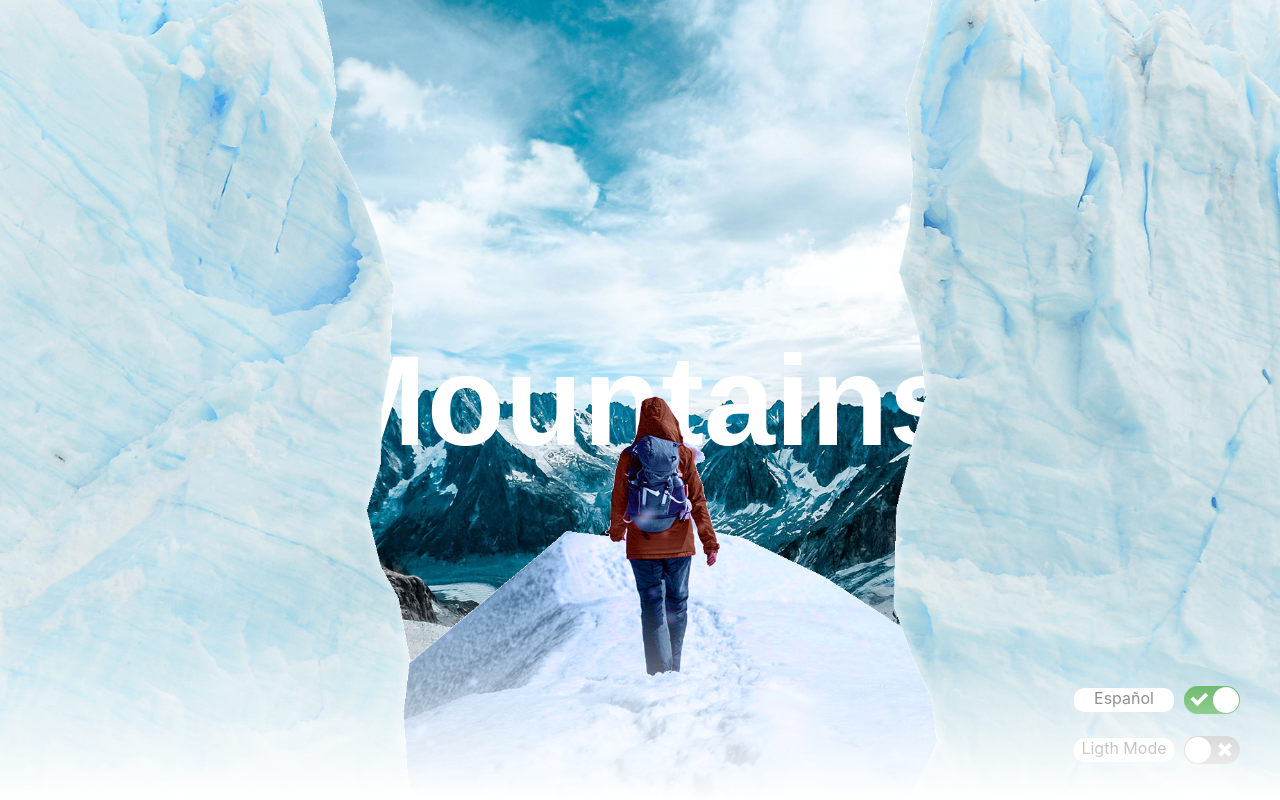
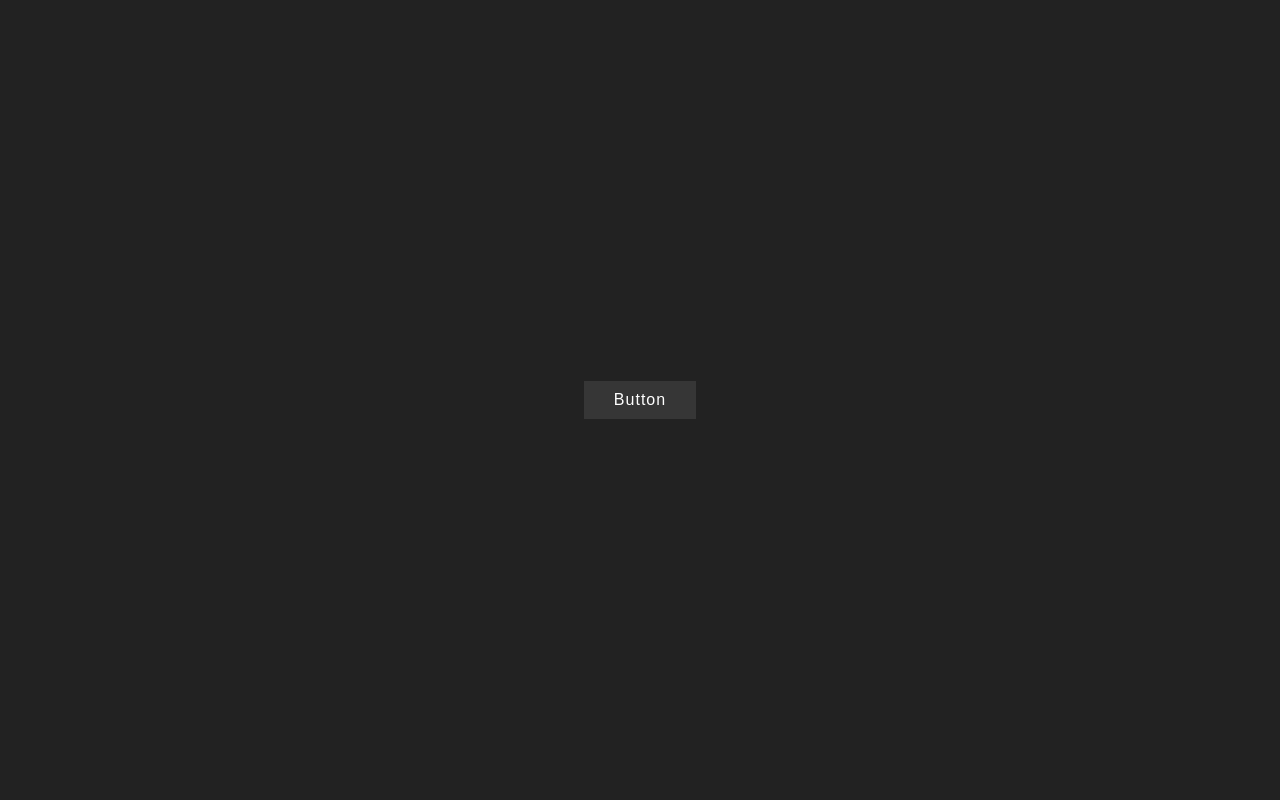
Before and after one commit to leonelborgesdev/portfolio, a React (Create React App) app: page / in a window 1280 px wide. Shown: the top 800 px of the page. Built offline with nearby package versions, Linux system fonts and the light colour scheme.

Commit message:
boton para el pdf

```diff
--- a/src/App.js
+++ b/src/App.js
@@ -2,12 +2,13 @@ import logo from "./logo.svg";
 import "./App.css";
 import { Routes, Route } from "react-router-dom";
 import { Portfolio } from "./components/Portfolio/Portfolio";
+import { ButonPdf } from "./components/ButonPdf/ButonPdf";
 
 function App() {
   return (
     <div className="App">
       <Routes>
-        <Route exact path="/" element={<Portfolio />} />
+        <Route exact path="/" element={<ButonPdf />} />
       </Routes>
     </div>
   );
--- /dev/null
+++ b/src/components/ButonPdf/ButonPdf.css
@@ -0,0 +1,43 @@
+.container_all_button{
+    margin: 0;
+    padding: 0;
+    box-sizing: border-box;
+    font-family: 'Poppins', sans-serif;
+}
+.container_body_button{
+    display: flex;
+    justify-content: center;
+    align-items: center;
+    min-height: 100vh;
+    background: #222;
+}
+.btn{
+    position: relative;
+    display: inline-block;
+    padding: 10px 30px;
+    background: #363636;
+    color: #fff;
+    text-decoration: none;
+    letter-spacing: 1px;
+    overflow: hidden;
+}
+.btn span{
+    position: relative;
+    z-index: 1;
+}
+.btn::before{
+    content: '';
+    position: absolute;
+    top: var(--y);
+    left: var(--x);
+    transform: translate(-50%, -50%);
+    width: 0px;
+    height: px;
+    border-radius: 50%;
+    background: #2196f3;
+    transition: width 0.5s, height 0.5s;
+}
+.btn:hover::before{
+    width: 300px;
+    height: 300px;
+}
--- /dev/null
+++ b/src/components/ButonPdf/ButonPdf.jsx
@@ -0,0 +1,28 @@
+import React from "react";
+import "./ButonPdf.css";
+
+export const ButonPdf = () => {
+  const btn = document.querySelector("btn");
+  console.log(btn);
+  //   btn.onMouseMove = (e) => {};
+  //   (e) => {
+  //     const x = e.pageX - btn.offsetLeft;
+  //     const y = e.pageY - btn.offsetTop;
+  //     btn.getElementsByClassName.setProperty("--x", x + "px");
+  //     btn.getElementsByClassName.setProperty("--y", y + "px");
+  //   }
+  const handelOnMouseMove = (e) => {
+    console.log(e);
+    const x = e.pageX - btn.offsetLeft;
+    const y = e.pageY - btn.offsetTop;
+  };
+  return (
+    <div className="container_all_button">
+      <div className="container_body_button">
+        <a href="#" className="btn" onMouseMove={handelOnMouseMove}>
+          <span>Button</span>
+        </a>
+      </div>
+    </div>
+  );
+};
```
